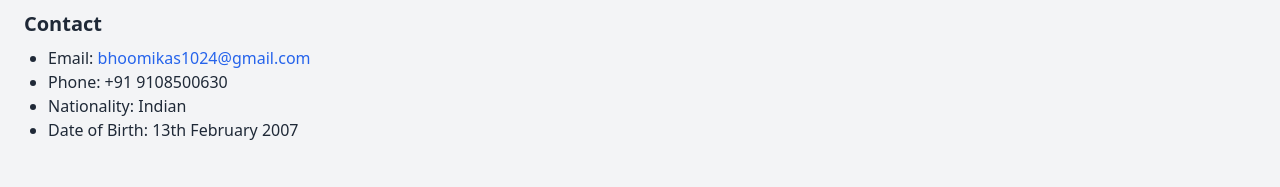
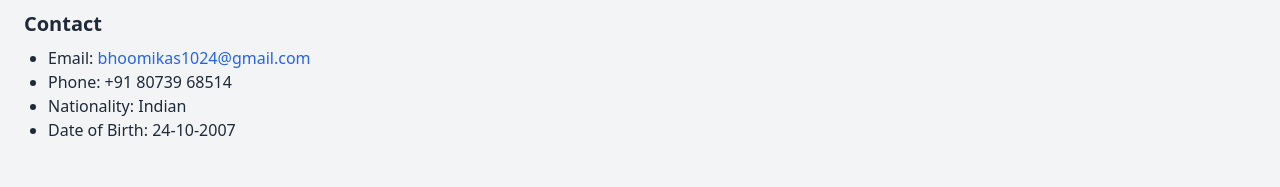
Before and after one commit to kunalonlykunal/S.Bhoomika, a plain HTML site: page index.html in a window 1280 px wide. Shown: the part 126-313 px from the top of the page. Drawn offline with nearby package versions, Linux system fonts and the light colour scheme.

Commit message:
Update index.html

```diff
--- a/index.html
+++ b/index.html
@@ -21,9 +21,9 @@
     <h2 class="text-xl font-semibold mb-2">Contact</h2>
     <ul class="list-disc ml-6">
       <li>Email: <a href="mailto:bhoomikas1024@gmail.com" class="text-blue-600">bhoomikas1024@gmail.com</a></li>
-      <li>Phone: +91 9108500630</li>
+      <li>Phone: +91 80739 68514</li>
       <li>Nationality: Indian</li>
-      <li>Date of Birth: 13th February 2007</li>
+      <li>Date of Birth: 24-10-2007</li>
     </ul>
   </section>
 
```
